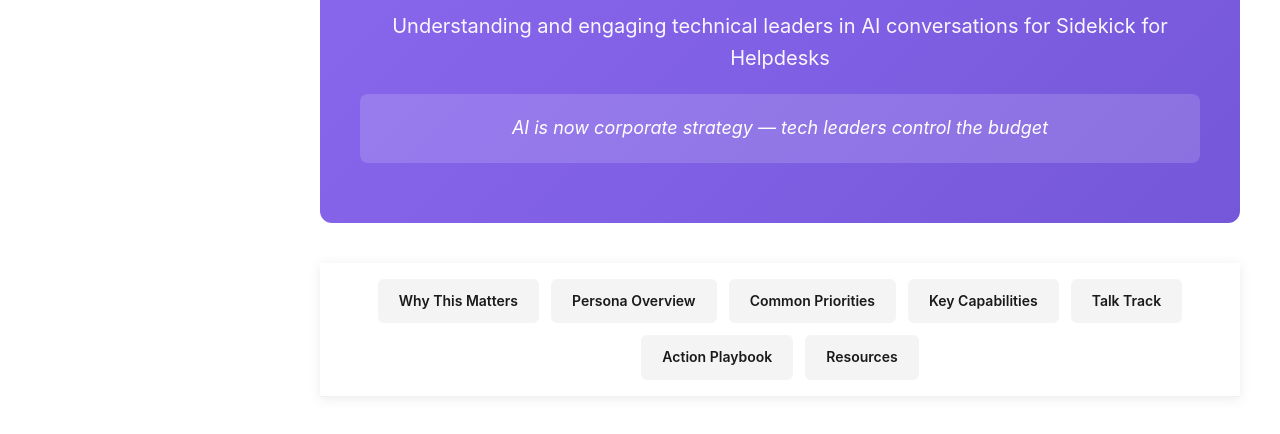
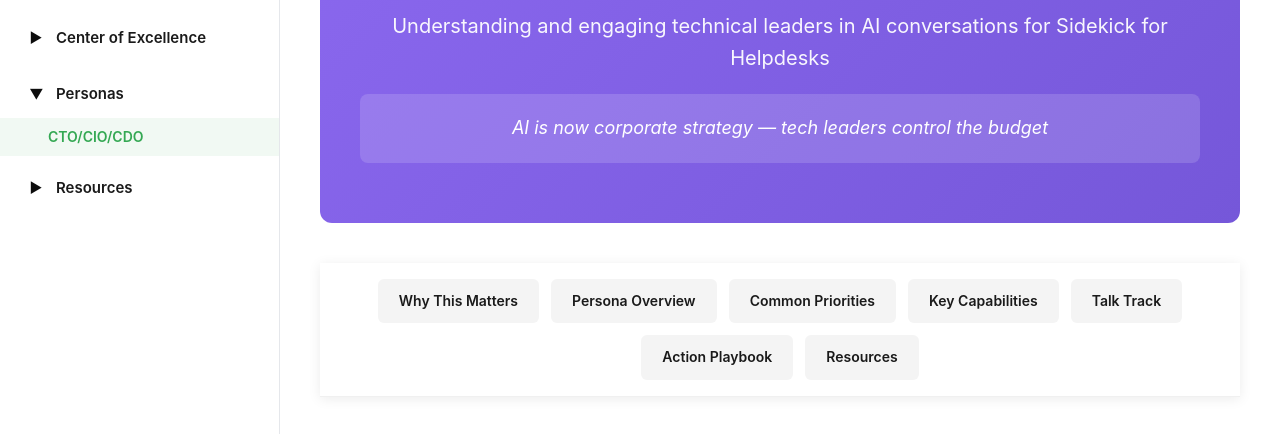
Before and after one commit to stevewest-sketch/enablement-site, a plain HTML site: page new-microsite-html/personas/cto-cio.html in a window 1280 px wide. Shown: the part 251-685 px from the top of the page. Drawn offline with Linux system fonts and the light colour scheme.

Commit message:
Update cto-cio.html

```diff
--- a/new-microsite-html/personas/cto-cio.html
+++ b/new-microsite-html/personas/cto-cio.html
@@ -1122,7 +1122,7 @@
 
 // Initialize navigation
 if (typeof initNav === 'function') {
-    initNav();
+    initNav('personas/cto-cio.html');
 }
 
 // Initialize search
```
